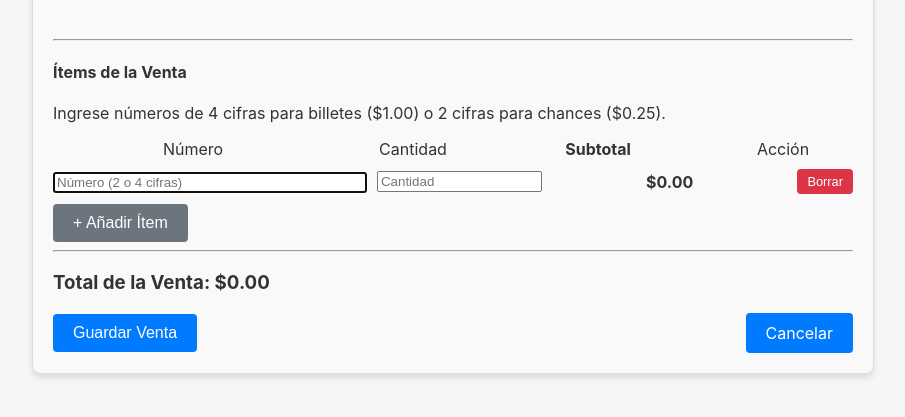
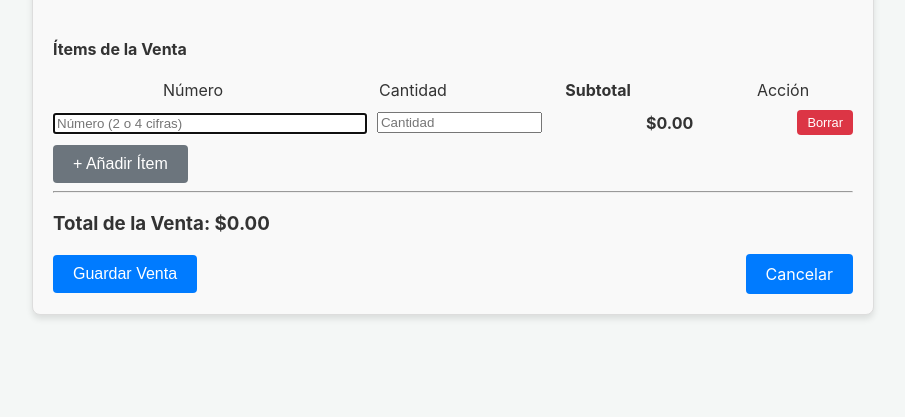
Before and after one commit to jelixandroid8-byte/loto-app, a Flask app: template templates/new_sale_form.html in a window 1280 px wide. Shown: the part 339-756 px from the top of the page, without its empty margins (187-1092 px from the left). Run offline with Flask 3, Linux system fonts and the light colour scheme; the template is opened without the code that fills it, so the values that code supplies are empty; some libraries are stand-ins or nearby versions.

Commit message:
Remove extra spacing, line, and instructions in new_sale_form.html

```diff
--- a/templates/new_sale_form.html
+++ b/templates/new_sale_form.html
@@ -16,7 +16,6 @@
                 {% endfor %}
             </select>
         </div>
-
         <div class="form-group">
             <label for="client_id">Cliente</label>
             <select id="client_id" name="client_id" required>
@@ -28,9 +27,7 @@
             </select>
         </div>
 
-        <hr>
         <h4>Ítems de la Venta</h4>
-        <p>Ingrese números de 4 cifras para billetes ($1.00) o 2 cifras para chances ($0.25).</p>
 
         <div id="invoice-items-container">
             <div class="item-header">
```
